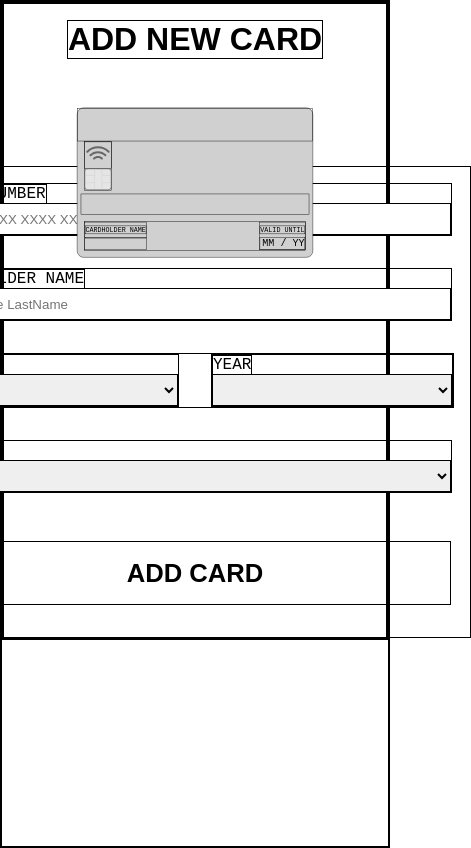
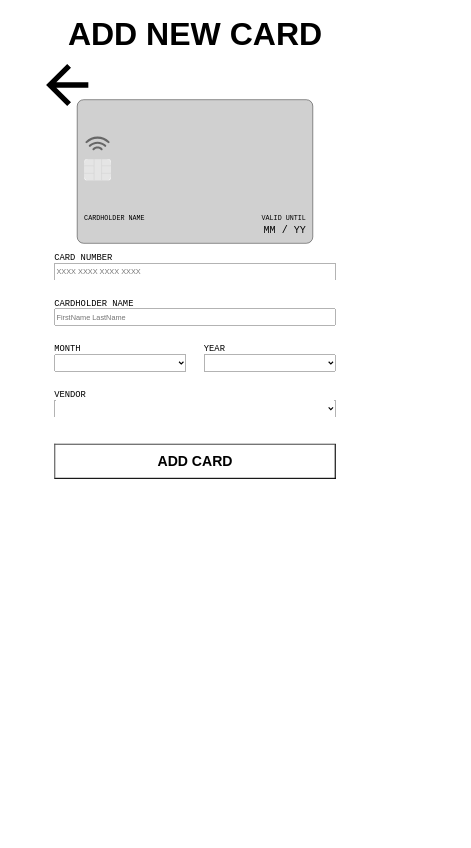
Before and after one commit to JesperSkold/e-wallet-vue, a Vue app: page / in a window 390 px wide. Both pictures are taken after a click on the button "ADD A NEW CARD". Shown: the whole page, 471 px wide, since content can reach past the window. Built offline with nearby package versions, Linux system fonts and the light colour scheme.

Commit message:
made add card page responsive and modal                         and cleaned up some commented code

```diff
--- a/src/App.vue
+++ b/src/App.vue
@@ -39,7 +39,7 @@ export default {
 		},
 		deleteEcho(index) {
 			this.cards.splice(index, 1);
-			// localStorage.setItem("cards", JSON.stringify(this.cards));
+			localStorage.setItem("cards", JSON.stringify(this.cards));
 		},
 	},
 	created() {
@@ -71,7 +71,4 @@ label,
 li {
 	font-family: "PT Mono", monospace;
 }
-@media screen and (max-width: 425px) {
-	* { border: 1px solid black;}
-}
 </style>
--- a/src/components/CardItem.vue
+++ b/src/components/CardItem.vue
@@ -168,8 +168,11 @@ $maxCards: 75;
 		transform: scale(0.42);
 		position: absolute;
 	}
-}
-.delete{
-margin-left: 36rem;
+	.delete {
+		margin-left: 36rem;
+	}
+	.card-number {
+		font-size: 2.9rem;
+	}
 }
 </style>
--- a/src/views/AddCardPage.vue
+++ b/src/views/AddCardPage.vue
@@ -281,4 +281,13 @@ button {
 		background: #d0d0d0;
 	}
 }
+@media screen and (max-width: 425px) {
+	form {
+		transform: scale(0.55);
+	}
+	.go-back{
+		margin-right: 16rem;
+		width: 4rem;
+	}
+}
 </style>
--- a/src/views/HomePage.vue
+++ b/src/views/HomePage.vue
@@ -35,8 +35,6 @@ export default {
 	},
 	data() {
 		return {
-			// scTimer: 0,
-			// scY: 0,
 			showModal: false,
 			deleteIndex: null,
 		};
@@ -52,20 +50,6 @@ export default {
 			this.deleteIndex = index;
 			this.showModal = true;
 		},
-		// handleScroll: function () {
-		// 	if (this.scTimer) return;
-		// 	this.scTimer = setTimeout(() => {
-		// 		this.scY = window.scrollY;
-		// 		clearTimeout(this.scTimer);
-		// 		this.scTimer = 0;
-		// 	}, 100);
-		// },
-		// toTop: function () {
-		// 	window.scrollTo({
-		// 		top: 0,
-		// 		behavior: "smooth",
-		// 	});
-		// },
 	},
 	computed: {
 		checkIfActives() {
@@ -83,9 +67,6 @@ export default {
 			return "You dont have any cards yet, click the add new card button to add cards.";
 		},
 	},
-	// mounted() {
-	// 	window.addEventListener("scroll", this.handleScroll);
-	// },
 };
 </script>
 
@@ -179,20 +160,21 @@ button {
 		font-size: 1rem;
 		margin-top: 22rem;
 	}
-	main {
-		// display: flex;
-		// justify-content: center;
-		// align-items: center;
-	}
-	h5{
+	h5 {
 		width: 100%;
 		text-align: center;
 	}
 
-	h5:nth-of-type(1){
+	h5:nth-of-type(1) {
 		position: absolute;
 		margin-top: 10rem;
 	}
-
+	.modal {
+		width: 16rem;
+		p {
+			width: 10rem;
+			text-align: center;
+		}
+	}
 }
 </style>
```
